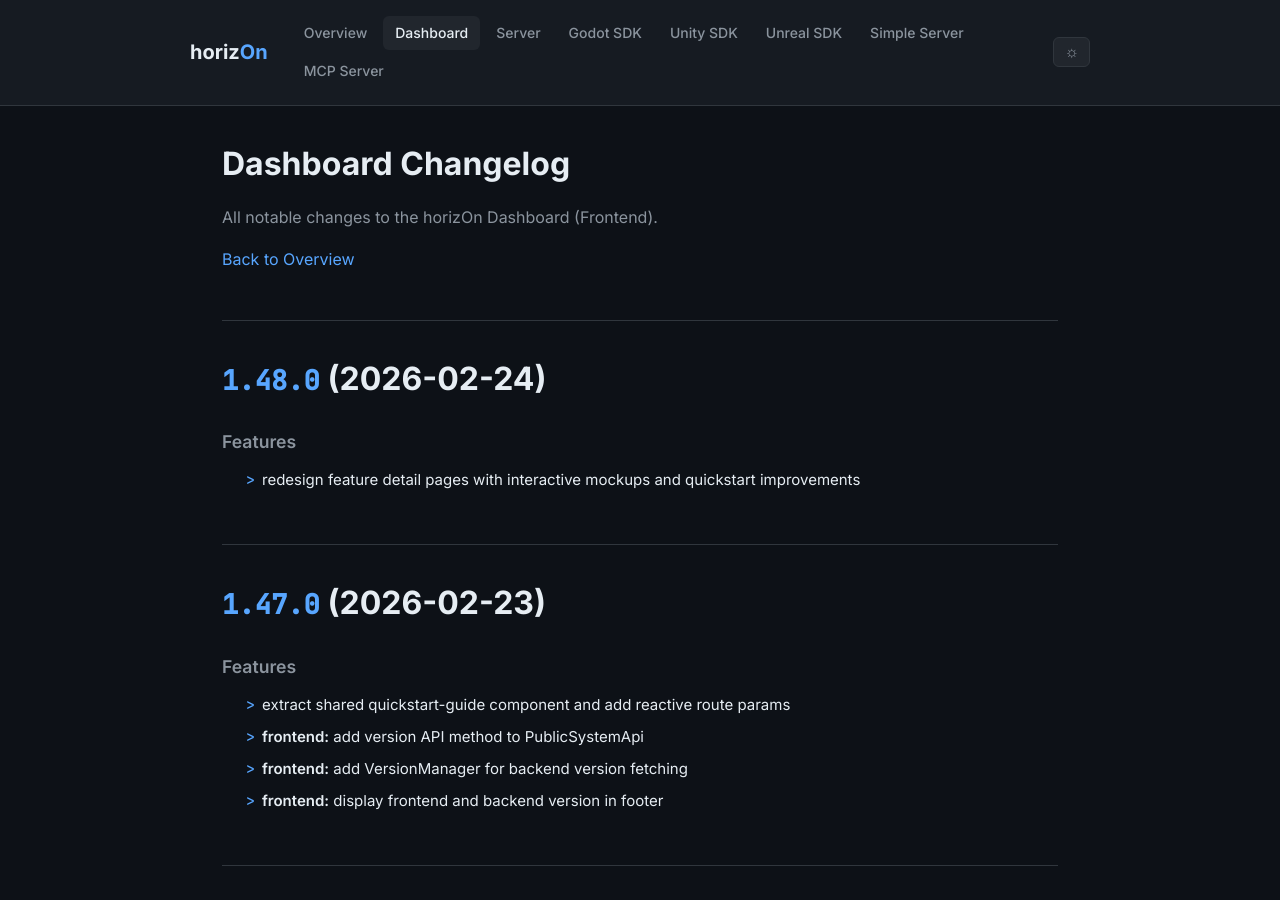
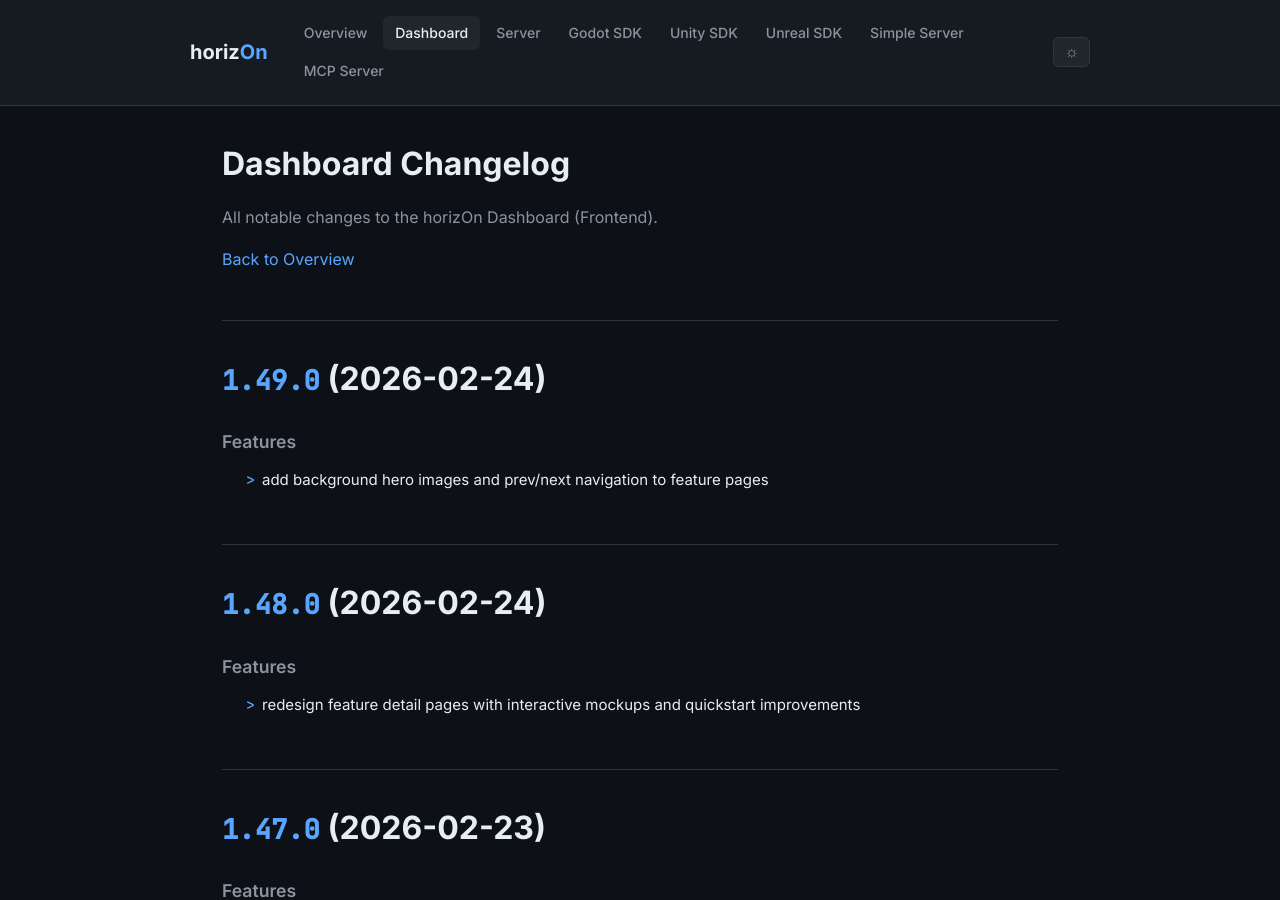
Before and after one commit to ProjectMakersDE/horizOn-Changelog, a Jekyll site: the page built from dashboard-changelog.md, in a window 1280 px wide and 900 px high. Built offline with Jekyll 4.4.1, drawn with Linux system fonts in a browser that asks for light colours.

Commit message:
chore: sync changelogs [skip ci]

```diff
--- a/dashboard-changelog.md
+++ b/dashboard-changelog.md
@@ -8,6 +8,13 @@ title: Dashboard Changelog
 All notable changes to the horizOn Dashboard (Frontend).
 
 [Back to Overview](.)
+
+# [1.49.0](https://github.com/ProjectMakersDE/horizOn-Dashboard/compare/v1.48.0...v1.49.0) (2026-02-24)
+
+
+### Features
+
+* add background hero images and prev/next navigation to feature pages ([e4d252e](https://github.com/ProjectMakersDE/horizOn-Dashboard/commit/e4d252eee750c7305be11363061ffd822dbc7fc5))
 
 # [1.48.0](https://github.com/ProjectMakersDE/horizOn-Dashboard/compare/v1.47.0...v1.48.0) (2026-02-24)
 
```
Also changed, not shown: index.md (+1 -1 lines).
